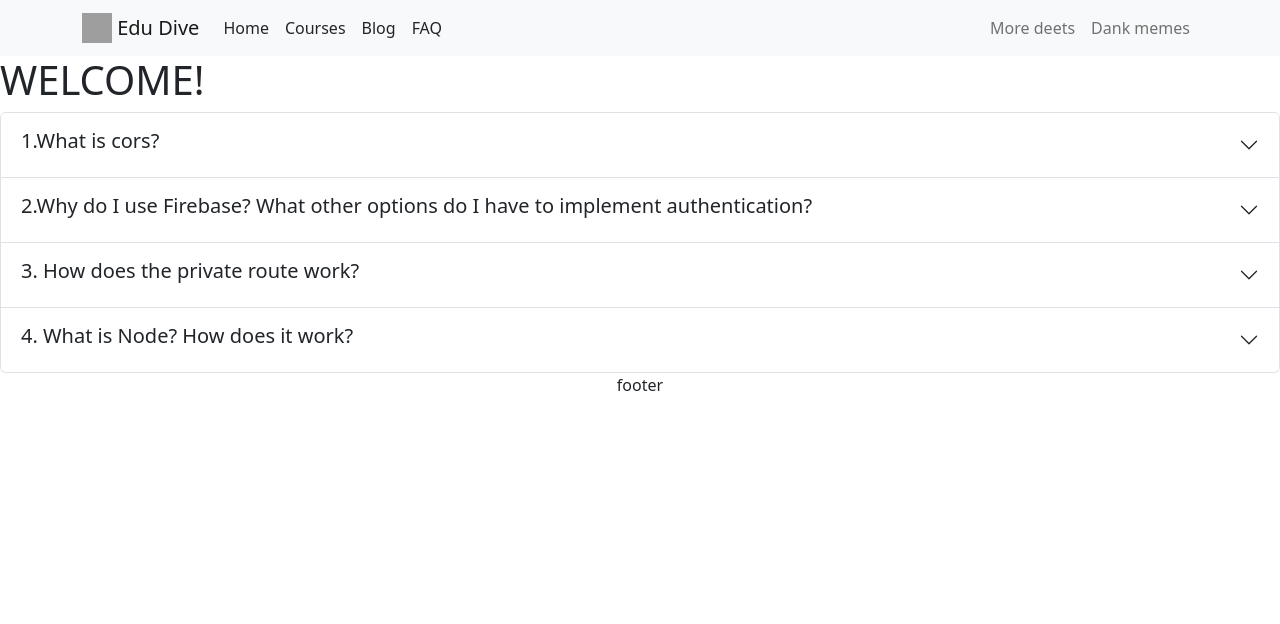
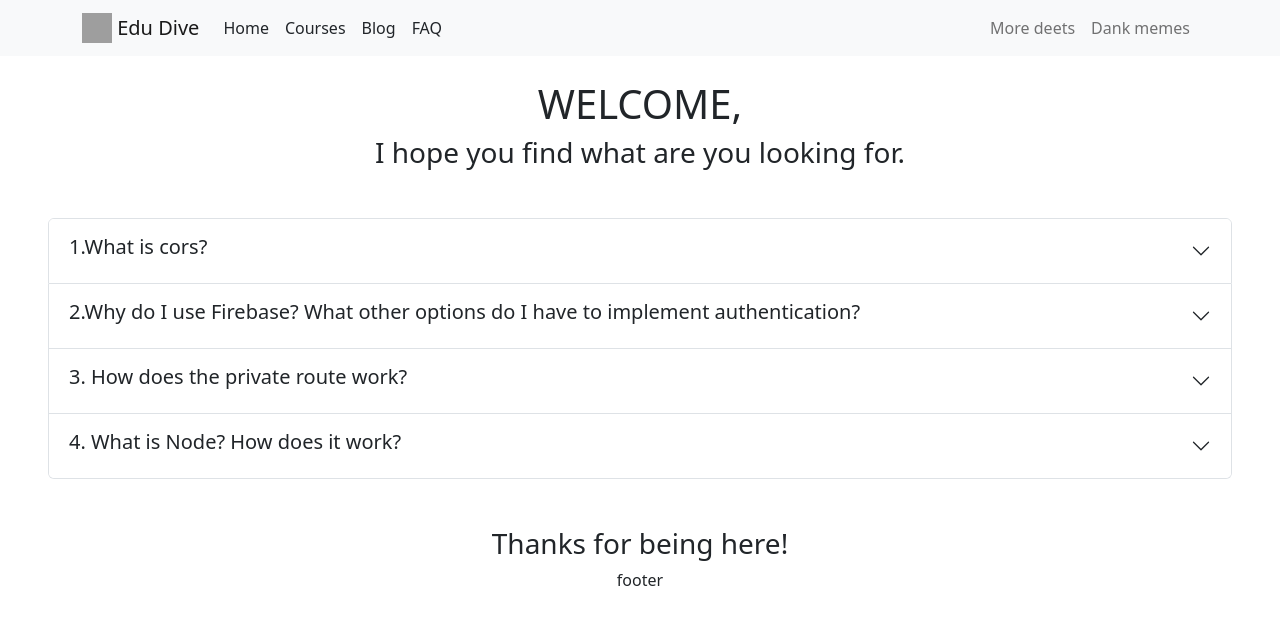
Before and after one commit to sonjibony/edu-dive-client, a React (Create React App) app: page /blog in a window 1280 px wide. Shown: the top 624 px of the page. Built offline with nearby package versions, Linux system fonts and the light colour scheme; grey boxes are pictures that could not be loaded.

Commit message:
blog ques-ans added

```diff
--- a/src/components/Blog/Blog.js
+++ b/src/components/Blog/Blog.js
@@ -5,14 +5,15 @@ import Accordion from 'react-bootstrap/Accordion';
 const Blog = () => {
     return (
         <div>
-<div>
-    <div className='d-lg-flex justify-content-between align-items-center'>
-        <h1>WELCOME!</h1>
-    </div>
+<div className='mt-4'>
+    {/* <div className='d-lg-flex justify-content-between align-items-center'> */}
+        <h1>WELCOME,</h1>
+    <h3>I hope you find what are you looking for.</h3>
+
    {/* <img src="https://educator-hub.netlify.app/assets/images/banner-img.png" alt=""></img> */}
 </div>
 
-        <Accordion>
+        <Accordion className='m-5'>
         <Accordion.Item eventKey="0">
           <Accordion.Header>
             <h5>1.What is cors?</h5>
@@ -46,6 +47,7 @@ const Blog = () => {
           </Accordion.Body>
         </Accordion.Item>
       </Accordion>
+      <h3>Thanks for being here!</h3>
   </div>
     );
 };
```
